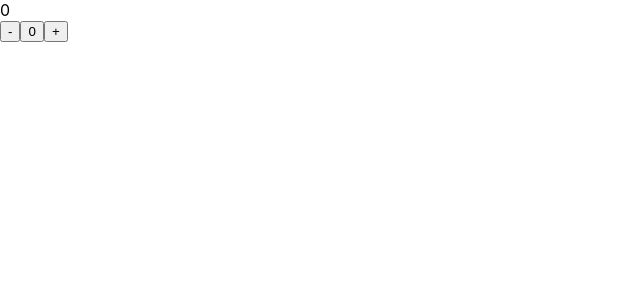
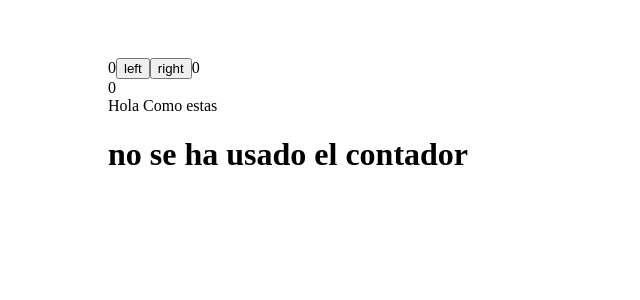
Before and after one commit to deliverst/midudev5-react-bootcamp, a React (Create React App) app: page / in a window 1280 px wide. Shown: the top 300 px of the page, without its empty margins (0-640 px from the left). Built offline with nearby package versions, Linux system fonts and the light colour scheme.

Commit message:
manejando estados useState

```diff
--- a/src/App.css
+++ b/src/App.css
@@ -36,3 +36,7 @@
     transform: rotate(360deg);
   }
 }
+
+body{
+  padding: 50px 100px;
+}
--- a/src/App.js
+++ b/src/App.js
@@ -1,14 +1,9 @@
 import {useState} from 'react'
+import './App.css'
 
-const Button = ({onClick, text}) => {
-    // console.log(props)
-    return (
-        <button onClick={onClick}>{text}</button>
-    )
-}
+const Button = (props) => {
+    render
 
-const Display = ({counter}) => {
-    return <div>{counter}</div>
 }
 
 const App = () => {
@@ -19,11 +14,10 @@ const App = () => {
 
     return (
         <div>
-            {/*<div>{counter}</div>*/}
-            <Display counter={counter}/>
-            <Button text='-' onClick={deincreaseByOne}/>
-            <Button text='0' onClick={setToZero}/>
-            <Button text='+' onClick={increaseByOne}/>
+            <div>{counter}</div>
+            <button onClick={deincreaseByOne}>-</button>
+            <button onClick={setToZero}>0</button>
+            <button onClick={increaseByOne}>+</button>
         </div>
     )
 
--- a/src/index.js
+++ b/src/index.js
@@ -1,17 +1,74 @@
-import React from 'react';
+import React, {useState} from 'react';
 import ReactDOM from 'react-dom';
-import './index.css';
-import App from './App';
-import reportWebVitals from './reportWebVitals';
+import './App.css'
+
+const rootElement = document.getElementById('root')
+
+const WarningNotUse = () => {
+    return <h1>no se ha usado el contador</h1>
+}
+
+const ListOfClicks = ({clicks}) => {
+    // console.log(clicks)
+    return <h1>{clicks}</h1>
+}
+
+const App = () => {
+    // const [left, setLeft] = useState(0)
+    // const [right, setRight] = useState(0)
+
+    const [counter, setCounter] = useState({
+        left: 0,
+        right: 0,
+        mensaje: 'Hola Como estas',
+        clicksLetter: []
+    })
+
+    // const [clicks, setClicks] = useState([])
+
+    const handleClickLeft = () => {
+        const newCounterState = {
+            ...counter,
+            left: counter.left + 1,
+            clicks: counter.clicks + 1,
+            clicksLetter: [...counter.clicksLetter, 'L']
+        }
+        setCounter(newCounterState)
+        // setClicks(prevClicks => ([...prevClicks, 'L']))
+    }
+
+    const handleClickRight = () => {
+        setCounter({
+            ...counter,
+            left: counter.left,
+            right: counter.right + 1,
+            clicks: counter.clicks + 1,
+            clicksLetter: [...counter.clicksLetter, 'R']
+        })
+        // setClicks(prevClicks => ([...prevClicks, 'R']))
+    }
+
+    return (
+        <div>
+            {counter.left}
+            <button onClick={handleClickLeft}>left</button>
+            <button onClick={handleClickRight}>right</button>
+            {counter.right}
+            <br/>
+            <span>{counter.clicksLetter.length}</span>
+            <br/>
+            <span>{counter.mensaje}</span>
+            {/*{counter.clicksLetter.length}*/}
+            {/*<p>{counter.clicksLetter.length === 0 ? <WarningNotUse/> : <ListOfClicks clicks={clicks}/>}</p>*/}
+            {counter.clicksLetter.length === 0 ? (<WarningNotUse/>) : (
+                <ListOfClicks clicks={counter.clicksLetter.length}/>)
+            }
+        </div>
+    )
+}
 
 ReactDOM.render(
-  <React.StrictMode>
-    <App />
-  </React.StrictMode>,
-  document.getElementById('root')
-);
-
-// If you want to start measuring performance in your app, pass a function
-// to log results (for example: reportWebVitals(console.log))
-// or send to an analytics endpoint. Learn more: https://bit.ly/CRA-vitals
-reportWebVitals();
+    <App/>,
+    rootElement
+)
+;
```
